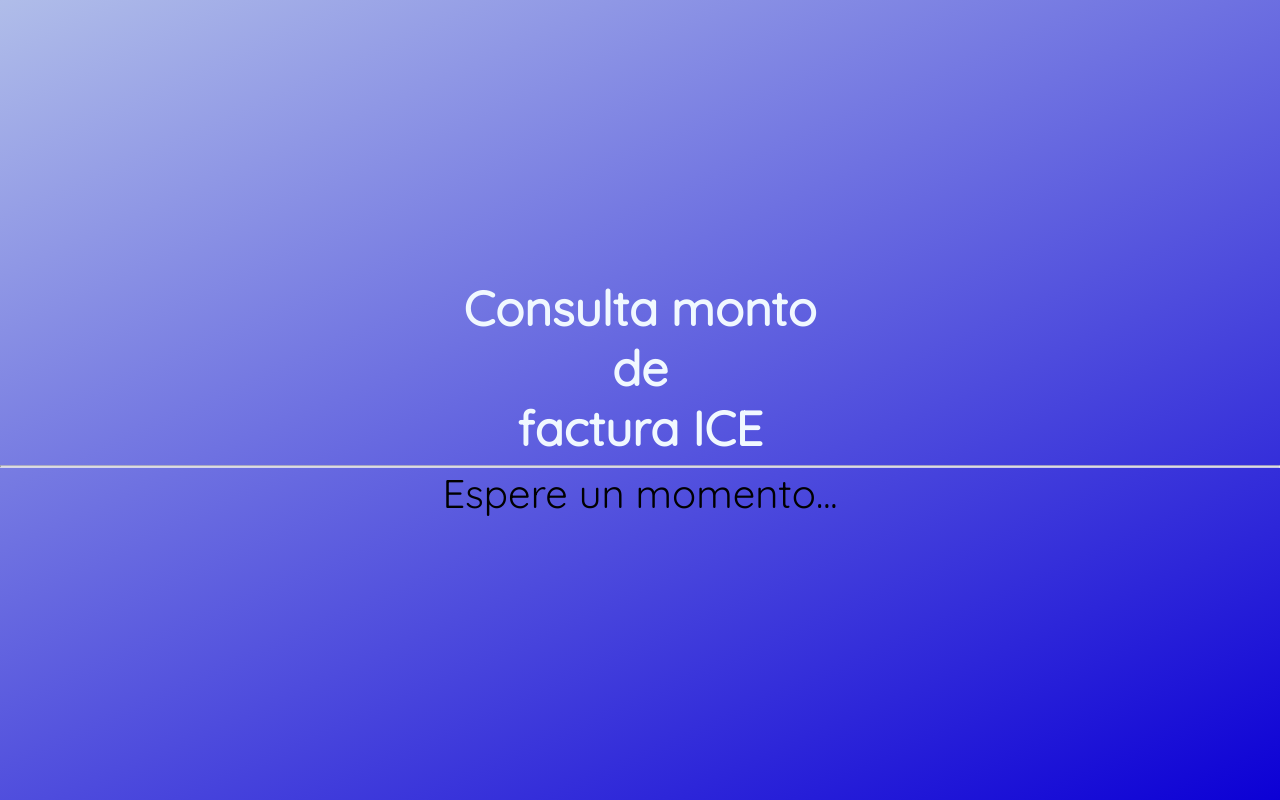
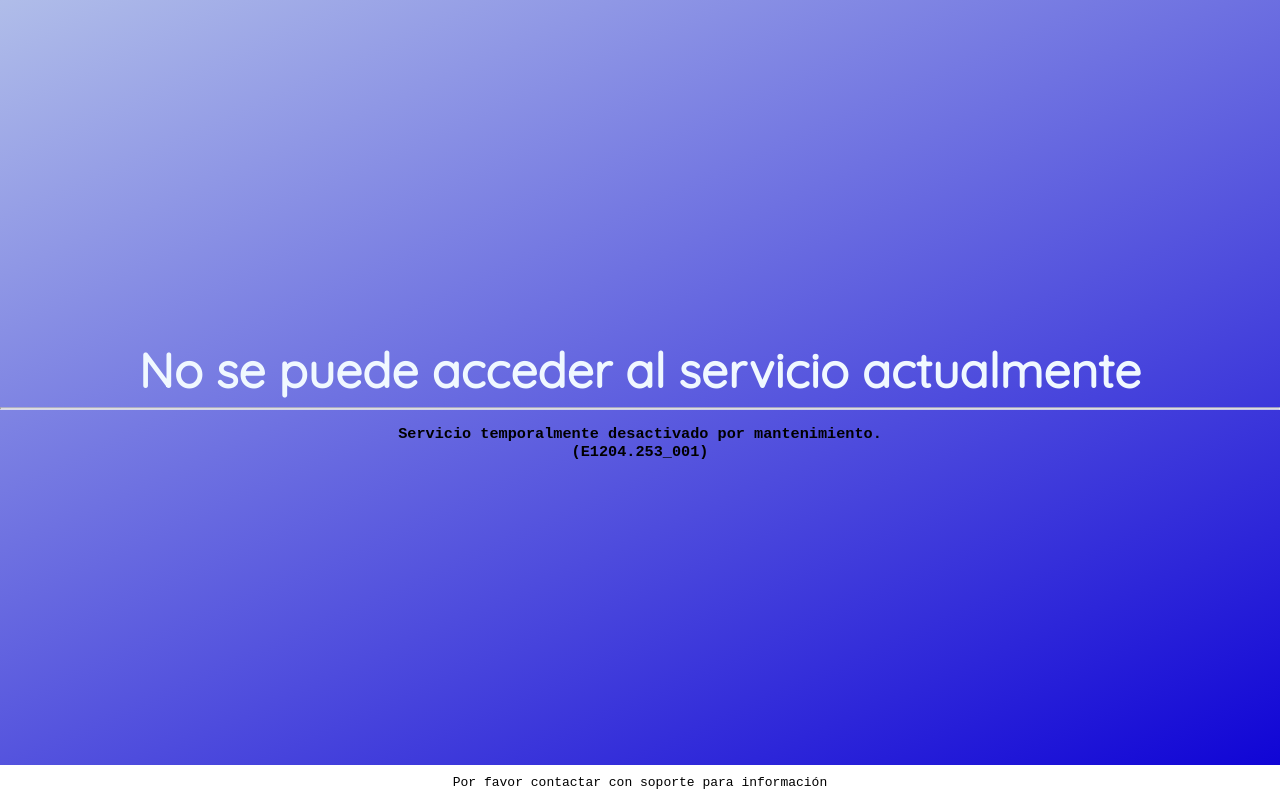
Before and after one commit to JGomezC145/consultaaice, a plain HTML site: page index.html in a window 1280 px wide. Drawn offline with Linux system fonts and the light colour scheme; no server answers; a web font is replaced by a local one.

Commit message:
Mantenimiento

```diff
--- a/index.html
+++ b/index.html
@@ -12,19 +12,32 @@
     <link href="https://fonts.googleapis.com/css2?family=Quicksand:wght@300;400&family=Saira+Condensed&family=Tomorrow:wght@200;300;400&display=swap" rel="stylesheet">
 </head>
 <body>
+    <!-- <div class="logo">
+        <h1>S<span style="font-family: times;">E</span>F</h1>
+    </div> -->
     <div class="main" role="MainContent">
         <div class="info">
-            <h1>Consulta monto<br>de<br>factura ICE</h1>
+            <!-- <h1>Consulta monto<br>de<br>factura ICE</h1> -->
+            <h1>No se  puede acceder al  servicio actualmente</h1>
             <hr>
             <div id="result">
-                <h2>Cargado...</h2>
+                <br>
+                <h3>Servicio temporalmente desactivado por mantenimiento.
+                    <br>
+                    (E1204.253_001)
+                </h3>
             </div>
 
-            <button onclick="pedir()" id="butt" class="button invisible"><h2>Refrescar</h2></button>
+
+            <!-- <button onclick="pedir()" id="butt" class="button invisible"><h2>Refrescar</h2></button> -->
         </div>
+        <br><br>
+            <div class="news">
+                <p>Por favor contactar con soporte para información</p>
+            </div>
     </div>
     <script src="code/currency.min.js"></script>
     <script src="code/moment-with-locales.js"></script>
-    <script src="code/index.js"></script>
+    <!-- <script src="code/index.js"></script> -->
 </body>
 </html>
--- a/style/main.css
+++ b/style/main.css
@@ -14,6 +14,19 @@
     text-align: center;
     background: rgb(12,0,213);
     background: linear-gradient(336deg, rgba(12,0,213,1) 0%, rgba(176,189,233,1) 100%);
+}
+.logo {
+    position: absolute;
+    top: 50px;
+    left: 100px
+}
+.news {
+    position:absolute; bottom: 0px;
+    padding-bottom: 10px;
+    padding-top: 10px;
+    text-align: center;
+    width: 100vw;
+    background-color: #fff;
 }
 .main h1 {
     font-family: 'Quicksand', sans-serif;
```
